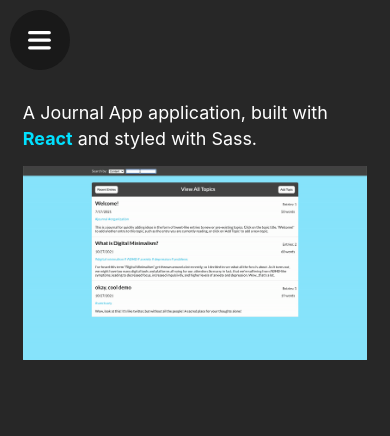
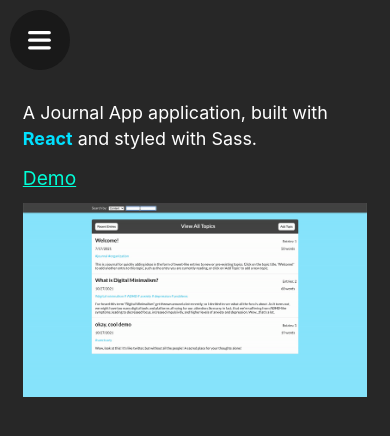
Before and after one commit to Fittocode/Portfolio-website, a React (Create React App) app: page /projects in a window 390 px wide. Shown: the top 436 px of the page. Built offline with nearby package versions, Linux system fonts and the light colour scheme.

Commit message:
text link to demo, mobile nav width fix

```diff
--- a/src/components/AboutSection.js
+++ b/src/components/AboutSection.js
@@ -42,11 +42,11 @@ const AboutSection = () => {
                     </div>
                     <motion.p variants={titleAnim} style={{color: 'white'}}>This Portfolio was built with <span style={{ color: '#61dafb' }}>React</span></motion.p>
                     <div className="buttons">
+                            <Link to={'/projects'}>
                         <motion.button whileHover={{ y: -10, transition: { duration: .02 } }} variants={titleAnim} style={{ marginRight: '.5rem' }}>
-                            <Link to={'/projects'}>
                                 Projects
+                        </motion.button>
                             </Link>
-                        </motion.button>
                             <Link to={'/resume'}>
                         <motion.button whileHover={{ y: -10, transition: { duration: .02 } }} variants={titleAnim} style={{ marginRight: '.5rem' }}>
                                 Resume
--- a/src/pages/Projects.js
+++ b/src/pages/Projects.js
@@ -16,9 +16,10 @@ const frameVariants = {
     hover: { scale: 1.01, opacity: 1, boxShadow: '5px 5px 15px -5px rgb(255, 255, 255, .7)'}
 };
 
-const Thumbnail = ({ id, i }) => (
+const Thumbnail = () => (
     <motion.div className="frame" variants={thumbnailVariants}>
         <motion.p className="projects-title">A Journal App application, built with <span style={{ color: 'rgb(1, 225, 255)' }}>React</span> and styled with Sass.</motion.p>
+        <a href="https://zealous-kepler-ab4529.netlify.app/" target="tab"><div className="project-demo">Demo</div></a>
         <motion.div
             whileHover="hover"
             variants={frameVariants}
--- a/src/styles.css
+++ b/src/styles.css
@@ -1,6 +1,6 @@
 nav {
   position: absolute;
-  height: 200px;
+  height: 100px;
   top: 0;
   left: 0;
   bottom: 0;
--- a/src/styles/_Projects.scss
+++ b/src/styles/_Projects.scss
@@ -3,6 +3,11 @@
   color: white;
   overflow: hidden;
   padding: 2rem 10rem;
+}
+
+.project-demo {
+  font-size: 1.5rem;
+  margin-bottom: 1rem;
 }
 
 .projects-title {
@@ -44,4 +49,8 @@
   .thumbnail {
     width: 100%;
   }
+
+  .project-demo {
+    font-size: 1.5rem;
+  }
 }
```
